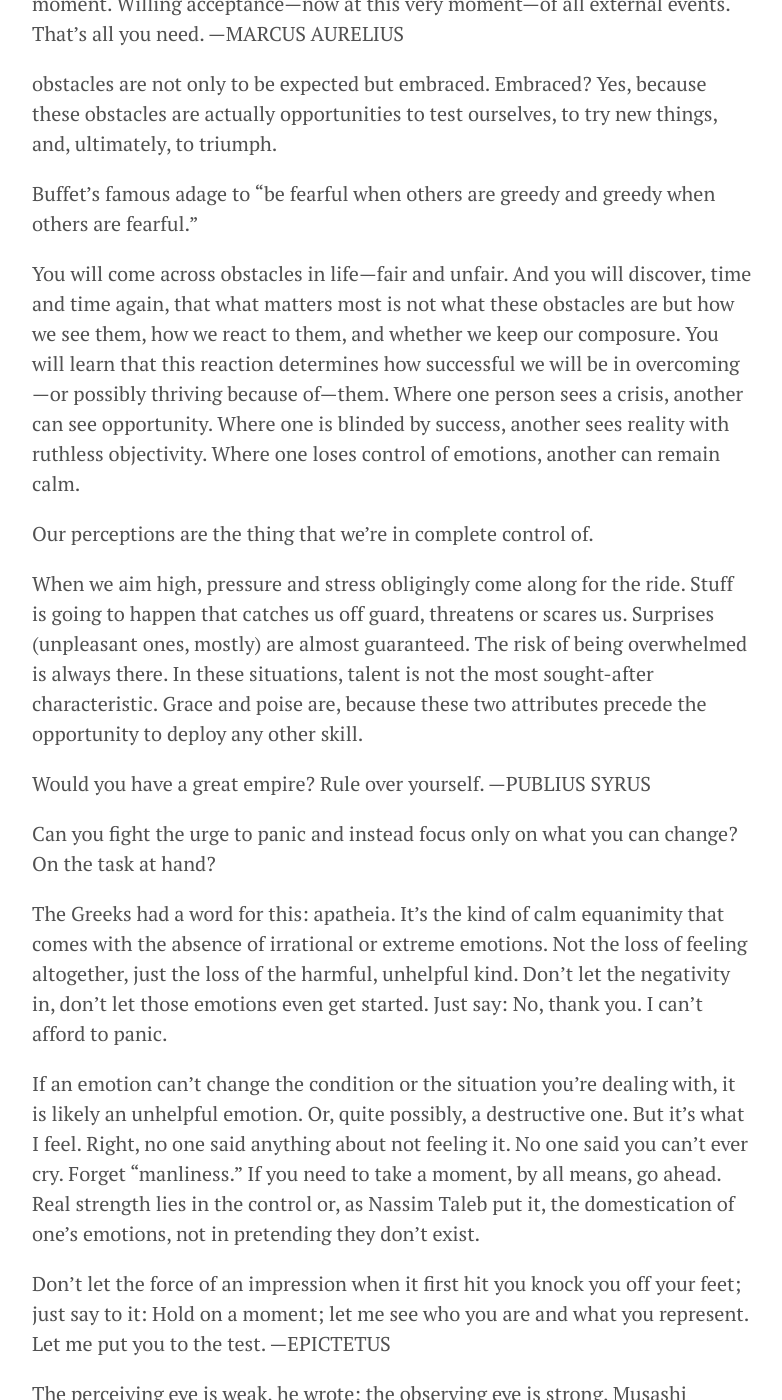
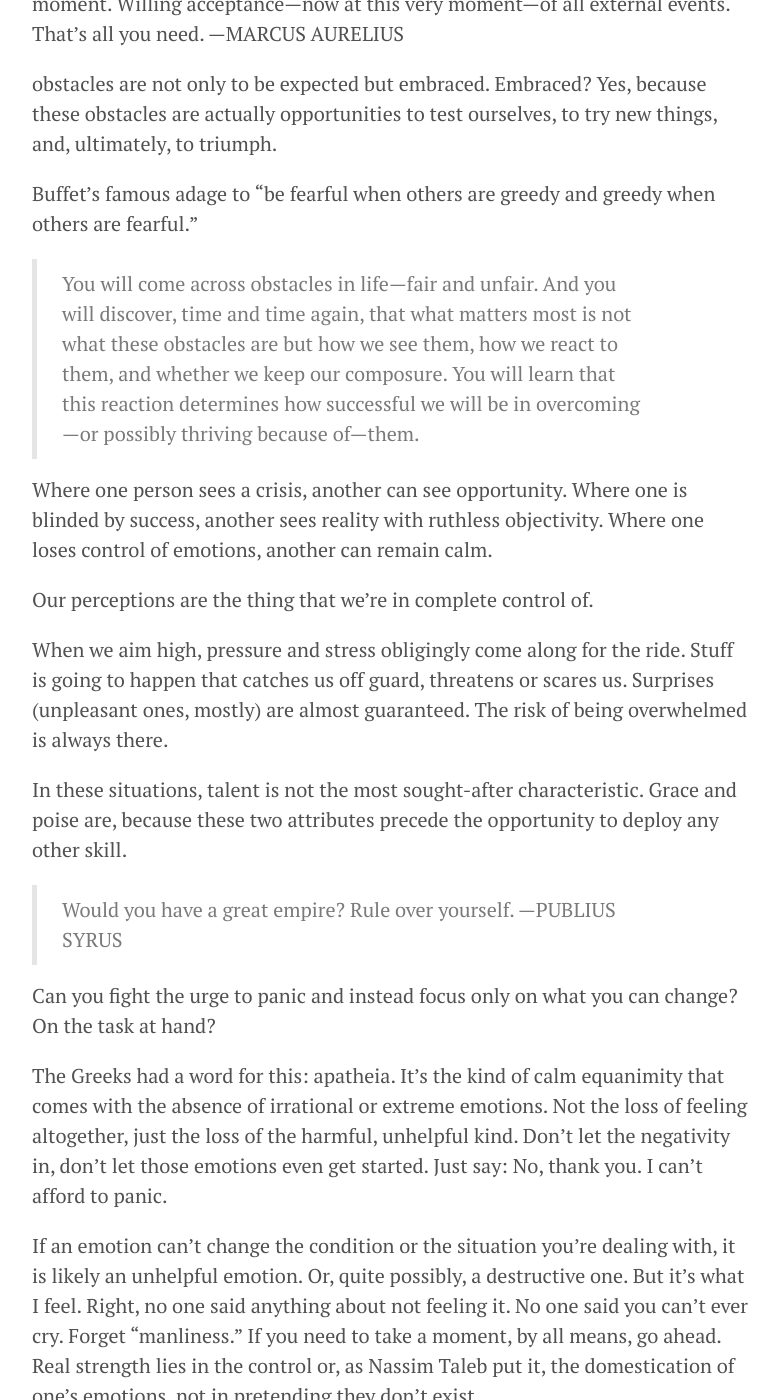
Before and after one commit to alamgirqazi/blog, a Jekyll site: the page built from _posts/2017-04-01-TheObstacleisTheWay.md, in a window 1280 px wide and 1400 px high, scrolled down 1190 px. Shown: the whole window, without its empty margins (248-1030 px from the left). Built offline with Jekyll 4.4.1, drawn with Linux system fonts in a browser that asks for light colours; some of the changed text lies outside the part shown.

Commit message:
made few changes in obstacle is the way

```diff
--- a/_posts/2017-04-01-TheObstacleisTheWay.md
+++ b/_posts/2017-04-01-TheObstacleisTheWay.md
@@ -15,8 +15,7 @@
 
 Our actions may be impeded . . . but there can be no impeding our intentions or dispositions. Because we can accommodate and adapt. The mind adapts and converts to its own purposes the obstacle to our acting.
 
-The impediment to action advances action.
-What stands in the way becomes the way.
+The impediment to action advances action. What stands in the way becomes the way.
 
 “The obstacle in the path becomes the path. Never forget, within every obstacle is an opportunity to improve our condition.”
 
@@ -36,15 +35,17 @@
 
 Buffet’s famous adage to “be fearful when others are greedy and greedy when others are fearful.”
 
-You will come across obstacles in life—fair and unfair. And you will discover, time and time again, that what matters most is not what these obstacles are but how we see them, how we react to them, and whether we keep our composure. You will learn that this reaction determines how successful we will be in overcoming—or possibly thriving because of—them.
+> You will come across obstacles in life—fair and unfair. And you will discover, time and time again, that what matters most is not what these obstacles are but how we see them, how we react to them, and whether we keep our composure. You will learn that this reaction determines how successful we will be in overcoming—or possibly thriving because of—them.
+
 Where one person sees a crisis, another can see opportunity. Where one is blinded by success, another sees reality with ruthless objectivity. Where one loses control of emotions, another can remain calm.
 
 Our perceptions are the thing that we’re in complete control of.
 
 When we aim high, pressure and stress obligingly come along for the ride. Stuff is going to happen that catches us off guard, threatens or scares us. Surprises (unpleasant ones, mostly) are almost guaranteed. The risk of being overwhelmed is always there.
+
 In these situations, talent is not the most sought-after characteristic. Grace and poise are, because these two attributes precede the opportunity to deploy any other skill.
 
-Would you have a great empire? Rule over yourself.
+> Would you have a great empire? Rule over yourself.
 —PUBLIUS SYRUS
 
 Can you fight the urge to panic and instead focus only on what you can change? On the task at hand?
@@ -61,10 +62,11 @@
 
 The perceiving eye is weak, he wrote; the observing eye is strong.
 Musashi understood that the observing eye sees simply what is there. The perceiving eye sees more than what is there.
-The observing eye sees events, clear of distractions, exaggerations, and misperceptions. The perceiving eye sees “insurmountable obstacles” or “major setbacks” or even just “issues.” It brings its own issues to the fight. The former is helpful, the latter is not.
+
+> The observing eye sees events, clear of distractions, exaggerations, and misperceptions. The perceiving eye sees “insurmountable obstacles” or “major setbacks” or even just “issues.” It brings its own issues to the fight. The former is helpful, the latter is not.
 
 
-Perceptions are the problem. They give us the “information” that we don’t need, exactly at the moment when it would be far better to focus on what is immediately in front of us:
+> Perceptions are the problem. They give us the “information” that we don’t need, exactly at the moment when it would be far better to focus on what is immediately in front of us:
 
 Everything changed for Clooney when he tried a new perspective. He realized that casting is an obstacle for producers, too—they need to find somebody, and they’re all hoping that the next person to walk in the room is the right somebody. Auditions were a chance to solve their problem, not his.
 
@@ -118,11 +121,11 @@
 
 If you think it’s simply enough to take advantage of the opportunities that arise in your life, you will fall short of greatness. Anyone sentient can do that. What you must do is learn how to press forward precisely when everyone around you sees disaster.
 
-Certain things in life will cut you open like a knife. When that happens—at that exposing moment—the world gets a glimpse of what’s truly inside you. So what will be revealed when you’re sliced open by tension and pressure? Iron? Or air? Or bullshit?
+> Certain things in life will cut you open like a knife. When that happens—at that exposing moment—the world gets a glimpse of what’s truly inside you. So what will be revealed when you’re sliced open by tension and pressure? Iron? Or air? Or bullshit?
 
 It’s easier to think and act than it is to practice wisdom.
 
-You chose this for yourself, a life of doing things. Now you better be prepared for what it entails.
+> You chose this for yourself, a life of doing things. Now you better be prepared for what it entails.
 
 We instinctively think about how much better we’d like any given situation to be. We start thinking about what we’d rather have. Rarely do we consider how much worse things could have been.
 
@@ -132,7 +135,9 @@
 We’re not special or unique simply by virtue of being. We’re all, at varying points in our lives, the subject of random and often incomprehensible events.
 
 Life is a process of breaking through these impediments—a series of fortified lines that we must break through.
-Each time, you’ll learn something. Each time, you’ll develop strength, wisdom, and perspective. Each time, a little more of the competition falls away. Until all that is left is you: the best version of you.
+
+> Each time, you’ll learn something. Each time, you’ll develop strength, wisdom, and perspective. Each time, a little more of the competition falls away. Until all that is left is you: the best version of you.
+
 As the Haitian proverb puts it: Behind mountains are more mountains.
 Elysium is a myth. One does not overcome an obstacle to enter the land of no obstacles.
 
```
Also changed, not shown: other parts of _posts/2017-04-01-TheObstacleisTheWay.md (+9 -8 lines), books.md (+1 -1 lines).
